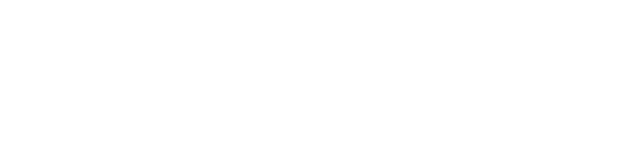
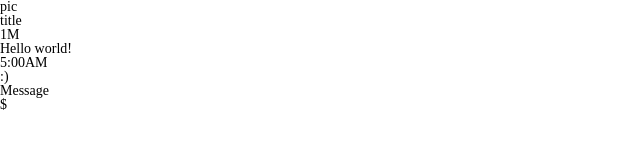
Before and after one commit to IliaShigera/Tg-input-toolbar, a plain HTML site: page index.html in a window 1280 px wide. Shown: the whole page, without its empty margins (0-640 px from the left). Drawn offline with Linux system fonts and the light colour scheme.

Commit message:
BEM BEM BEM
https://youtu.be/uyO_aaFiqU8?si=yQpAY3WPLYUQuEag

```diff
--- a/index.html
+++ b/index.html
@@ -5,7 +5,48 @@
         <meta name="viewport" content="width=device-width, initial-scale=1.0" />
         <link rel="stylesheet" href="./src/css/reset.css" />
         <link rel="stylesheet" href="./src/css/main.css" />
-    <title></title>
+        <title>Tg Chat</title>
     </head>
-  <body></body>
+    <body>
+        <div class="app">
+        <div class="app__container">
+            <div class="chat">
+            <!-- chat header -->
+            <div class="chat__header">
+                <div class="chat__header-info">
+                <div class="chat__header-ava">pic</div>
+                <div class="chat__header-title">title</div>
+                <div class="chat__header-subs">1M</div>
+                </div>
+            </div>
+
+            <!-- chat messages -->
+            <div class="chat__messages">
+                <div class="message message--received">
+                <div class="message__content">
+                    <div class="message__content-text">Hello world!</div>
+                    <!-- <div class="message__content-media"></div> -->
+                </div>
+                <div class="message__meta">
+                    <div class="message__meta-time">5:00AM</div>
+                </div>
+                </div>
+            </div>
+
+            <!-- input -->
+            <div class="chat__input">
+                <div class="chat__emoji-picker">:)</div>
+                <div
+                class="chat__input-field"
+                contenteditable="true"
+                placeholder="Message..."
+                >
+                Message
+                </div>
+                <div class="chat__file-pin">$</div>
+            </div>
+            </div>
+        </div>
+        </div>
+    </body>
     </html>
--- a/src/css/main.css
+++ b/src/css/main.css
@@ -0,0 +1,57 @@
+/* Main app container */
+.app {
+}
+
+.app__container {
+}
+
+/* Chat container */
+.chat {
+}
+
+/* Chat header */
+.chat__header {
+}
+
+.chat__header-info {
+}
+
+.chat__header-ava {
+}
+
+.chat__header-title {
+}
+
+.chat__header-subs {
+}
+
+/* Chat messages */
+.chat__messages {
+}
+
+/* Message bubble */
+.message {
+}
+
+.message--received {
+}
+
+.message__content-text {
+}
+
+.message__meta-time {
+}
+
+/* Chat input */
+.chat__input {
+}
+
+.chat__emoji-picker,
+.chat__file-pin {
+}
+
+.chat__input-field {
+}
+
+.chat__input-field[contenteditable="true"]:empty:before {
+}
```
Lines whose indentation alone changed are shown as unchanged.
